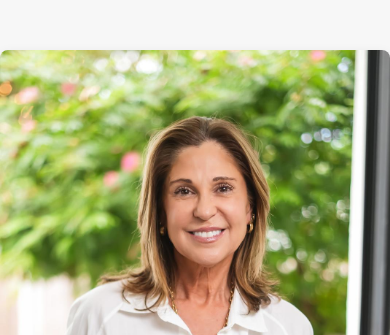
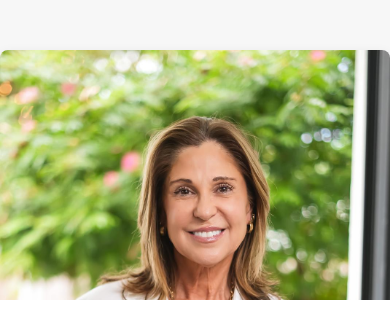
Before and after one commit to iamjfree/iamjfree.github.io, a plain HTML site: page index.html in a window 390 px wide. Shown: the top 335 px of the page. Drawn offline with nearby package versions, Linux system fonts and the light colour scheme.

Commit message:
asdgfadsf

```diff
--- a/style.css
+++ b/style.css
@@ -93,7 +93,7 @@ body {
   .photo {
     width: 100%;
     flex: none;
-    height: 300px;              /* you can tweak this height */
+    height: 250px;              /* you can tweak this height */
     overflow: hidden;
   }
   .photo img {
```
